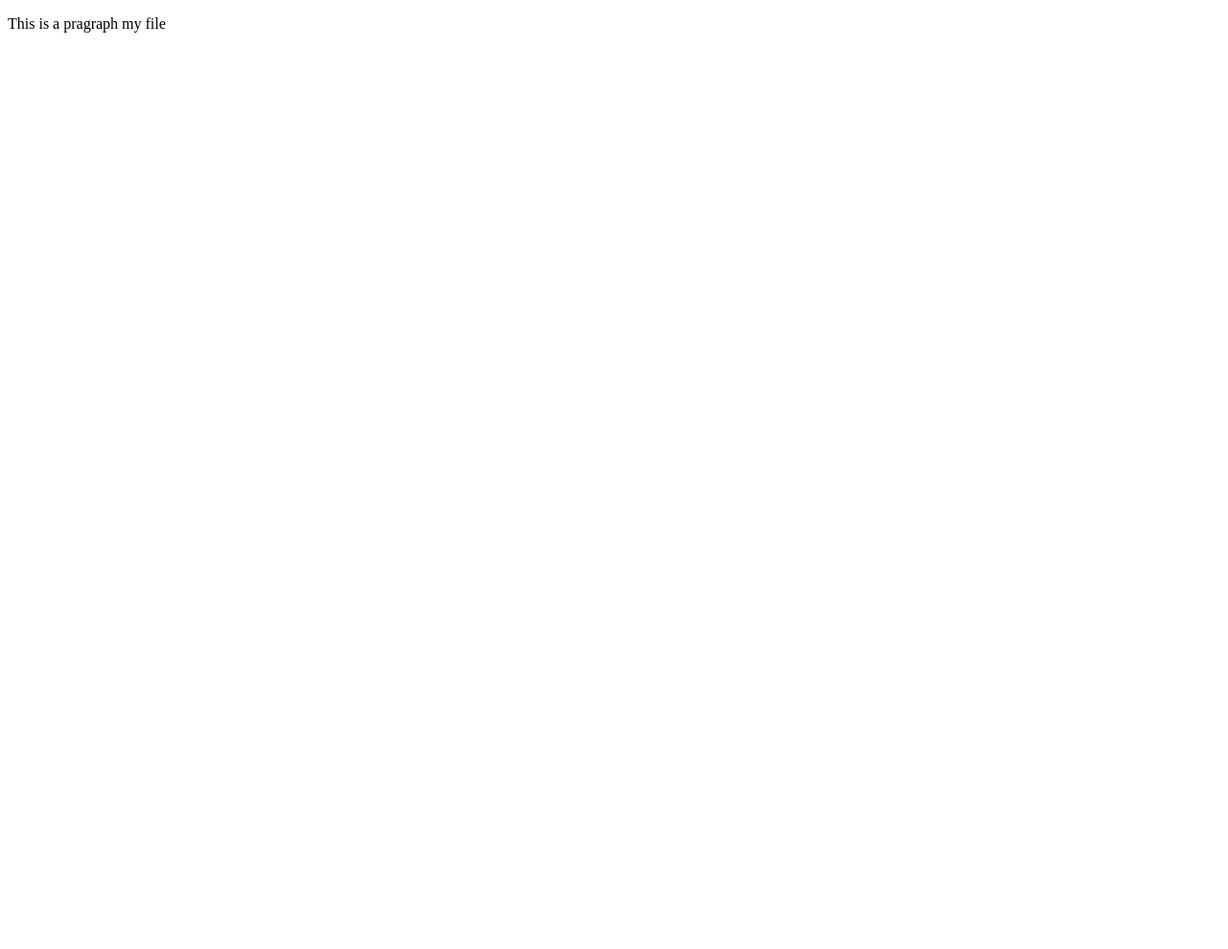
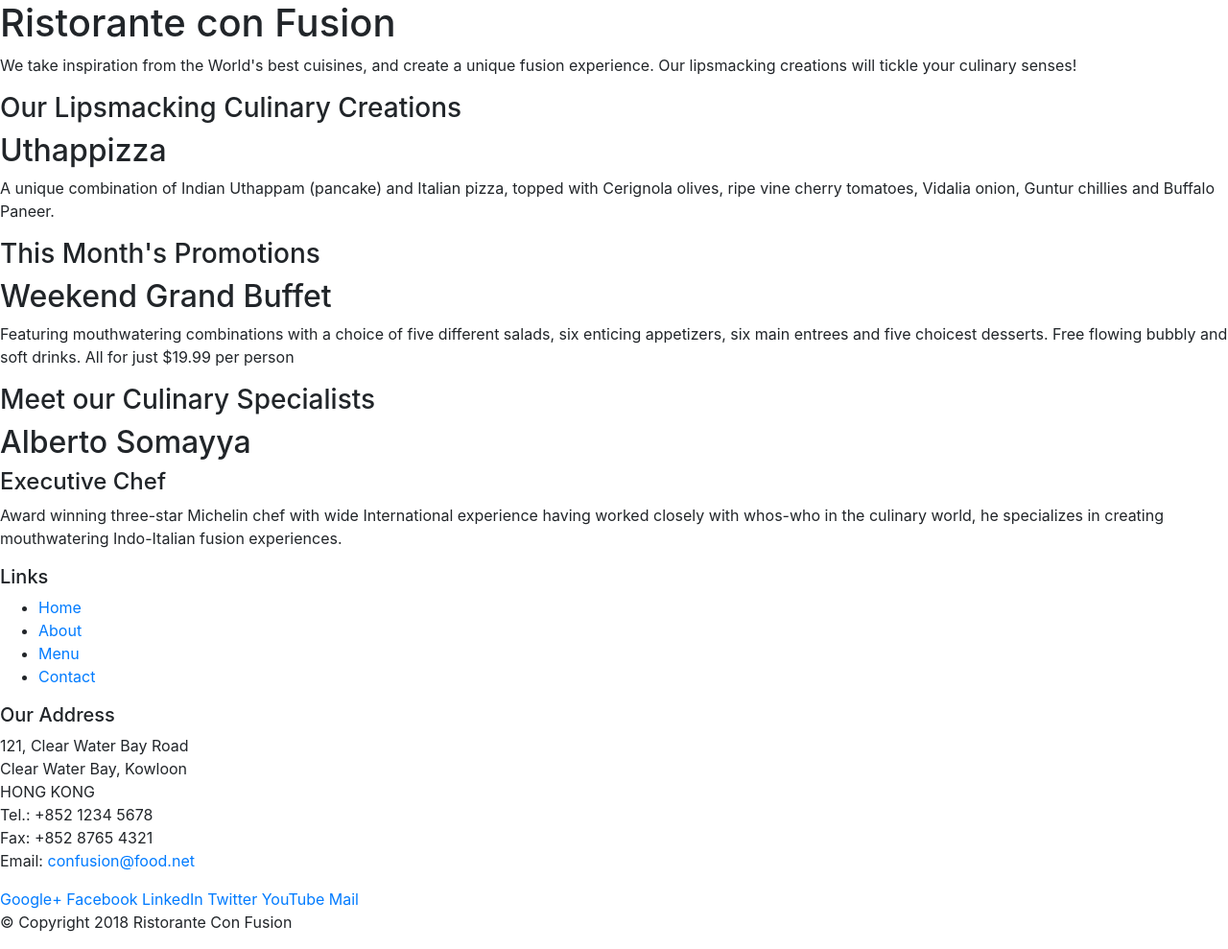
Before and after one commit to Suraj-bhan/Myfiles, a website: page index.html in a window 1280 px wide. Shown: the whole page at 96% size. Before the commit the page ends 800 px from the top, so only its background shows below. Drawn offline with nearby package versions, Linux system fonts and the light colour scheme.

Commit message:
upadated index

```diff
--- a/index.html
+++ b/index.html
@@ -1,13 +1,108 @@
 <!DOCTYPE html>
 <html lang="en">
+
 <head>
-    <meta charset="UTF-8">
-    <meta name="viewport" content="width=device-width, initial-scale=1.0">
-    <title>Document</title>
+        <!-- Required meta tags always come first -->
+        <meta charset="utf-8">
+        <meta name="viewport" content="width=device-width, initial-scale=1, shrink-to-fit=no">
+        <meta http-equiv="x-ua-compatible" content="ie=edge">
+    <title>Ristorante Con Fusion</title>
+    <link rel="stylesheet" href="https://stackpath.bootstrapcdn.com/bootstrap/4.4.1/css/bootstrap.min.css" integrity="sha384-Vkoo8x4CGsO3+Hhxv8T/Q5PaXtkKtu6ug5TOeNV6gBiFeWPGFN9MuhOf23Q9Ifjh" crossorigin="anonymous">
 </head>
+
 <body>
-       <p>This is a pragraph my file</p>
+
+    <header>
+        <div>
+            <div>
+                <div>
+                    <h1>Ristorante con Fusion</h1>
+                    <p>We take inspiration from the World's best cuisines, and create a unique fusion experience. Our lipsmacking creations will tickle your culinary senses!</p>
+                </div>
+                <div>
+                </div>
+            </div>
+        </div>
+    </header>
+
+    <div>
+        <div>
+            <div>
+                <h3>Our Lipsmacking Culinary Creations</h3>
+            </div>
+            <div>
+                <h2>Uthappizza</h2>
+                <p>A unique combination of Indian Uthappam (pancake) and Italian pizza, topped with Cerignola olives, ripe vine cherry tomatoes, Vidalia onion, Guntur chillies and Buffalo Paneer.</p>
+            </div>
+        </div>
 
 
+        <div>
+            <div>
+                <h3>This Month's Promotions</h3>
+            </div>
+            <div>
+                <h2>Weekend Grand Buffet</h2>
+                <p>Featuring mouthwatering combinations with a choice of five different salads, six enticing appetizers, six main entrees and five choicest desserts. Free flowing bubbly and soft drinks. All for just $19.99 per person </p>
+            </div>
+        </div>
+
+        <div>
+            <div>
+                <h3>Meet our Culinary Specialists</h3>
+            </div>
+            <div>
+                <h2>Alberto Somayya</h2>
+                <h4>Executive Chef</h4>
+                <p>Award winning three-star Michelin chef with wide International experience having worked closely with whos-who in the culinary world, he specializes in creating mouthwatering Indo-Italian fusion experiences. </p>
+            </div>
+        </div>
+    </div>
+
+    <footer>
+        <div>
+            <div>
+                <div>
+                    <h5>Links</h5>
+                    <ul>
+                        <li><a href="#">Home</a></li>
+                        <li><a href="#">About</a></li>
+                        <li><a href="#">Menu</a></li>
+                        <li><a href="#">Contact</a></li>
+                    </ul>
+                </div>
+                <div>
+                    <h5>Our Address</h5>
+                    <address>
+		              121, Clear Water Bay Road<br>
+		              Clear Water Bay, Kowloon<br>
+		              HONG KONG<br>
+		              Tel.: +852 1234 5678<br>
+		              Fax: +852 8765 4321<br>
+		              Email: <a href="mailto:confusion@food.net">confusion@food.net</a>
+		           </address>
+                </div>
+                <div>
+                    <div>
+                        <a href="http://google.com/+">Google+</a>
+                        <a href="http://www.facebook.com/profile.php?id=">Facebook</a>
+                        <a href="http://www.linkedin.com/in/">LinkedIn</a>
+                        <a href="http://twitter.com/">Twitter</a>
+                        <a href="http://youtube.com/">YouTube</a>
+                        <a href="mailto:">Mail</a>
+                    </div>
+                </div>
+           </div>
+           <div>
+                <div>
+                    <p>© Copyright 2018 Ristorante Con Fusion</p>
+                </div>
+           </div>
+        </div>
+    </footer>
+    <script src="https://code.jquery.com/jquery-3.4.1.slim.min.js" integrity="sha384-J6qa4849blE2+poT4WnyKhv5vZF5SrPo0iEjwBvKU7imGFAV0wwj1yYfoRSJoZ+n" crossorigin="anonymous"></script>
+    <script src="https://cdn.jsdelivr.net/npm/popper.js@1.16.0/dist/umd/popper.min.js" integrity="sha384-Q6E9RHvbIyZFJoft+2mJbHaEWldlvI9IOYy5n3zV9zzTtmI3UksdQRVvoxMfooAo" crossorigin="anonymous"></script>
+    <script src="https://stackpath.bootstrapcdn.com/bootstrap/4.4.1/js/bootstrap.min.js" integrity="sha384-wfSDF2E50Y2D1uUdj0O3uMBJnjuUD4Ih7YwaYd1iqfktj0Uod8GCExl3Og8ifwB6" crossorigin="anonymous"></script>
 </body>
+
 </html>
```
